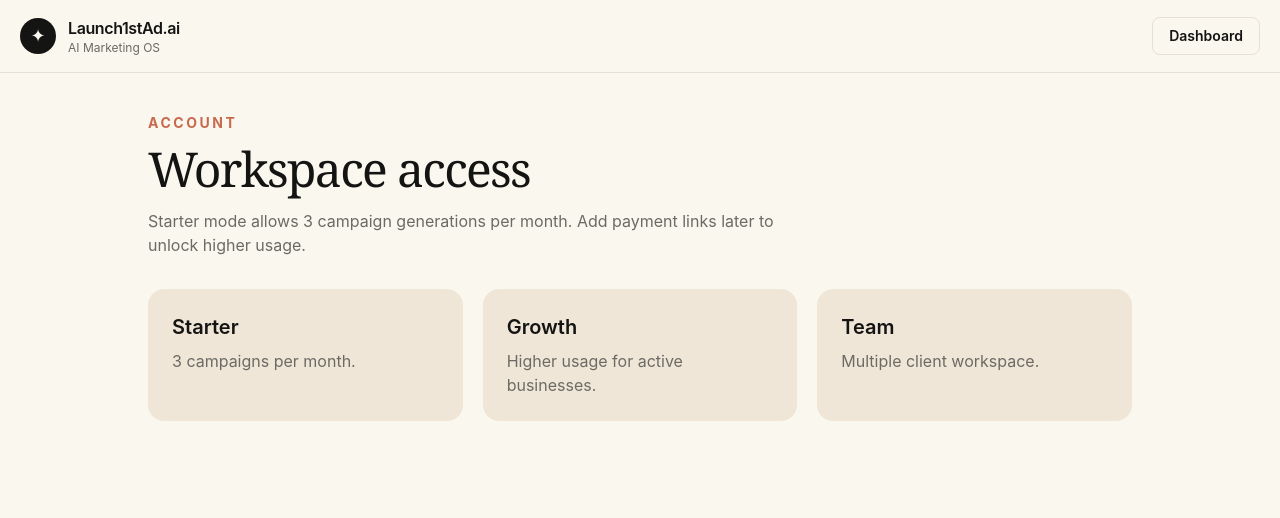
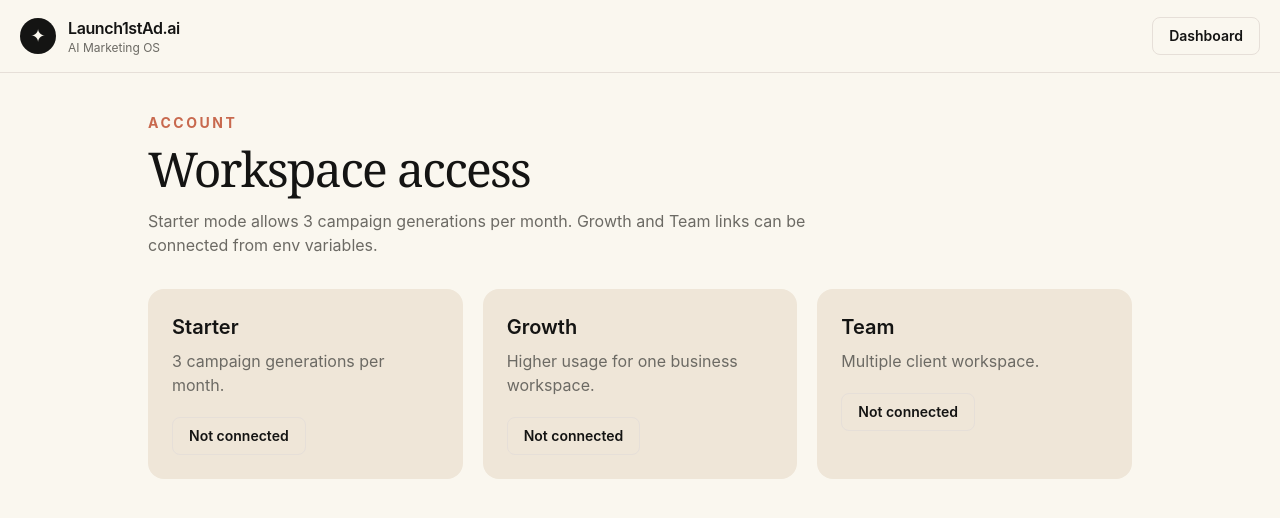
Before and after one commit to lkmeeena882437-dotcom/Launch1stAd.ai, a Next.js app: page /account in a window 1280 px wide. Shown: the top 518 px of the page. Built offline with nearby package versions, Linux system fonts and the light colour scheme; no server answers.

Commit message:
Connect account access cards to environment links

```diff
--- a/app/account/page.tsx
+++ b/app/account/page.tsx
@@ -1,7 +1,20 @@
 import Link from "next/link";
 import { Brand } from "@/components/Brand";
+import { getAppConfig } from "@/lib/appConfig";
+
+function AccessCard({ title, text, href }: { title: string; text: string; href?: string }) {
+  return (
+    <div className="rounded-2xl bg-card p-6">
+      <h2 className="text-xl font-semibold">{title}</h2>
+      <p className="mt-2 text-muted">{text}</p>
+      {href ? <a href={href} className="mt-5 inline-flex rounded-lg bg-coral px-4 py-2 text-sm font-semibold text-white">Open link</a> : <span className="mt-5 inline-flex rounded-lg border border-hairline px-4 py-2 text-sm font-semibold">Not connected</span>}
+    </div>
+  );
+}
 
 export default function AccountPage() {
+  const config = getAppConfig();
+
   return (
     <main className="min-h-screen bg-canvas text-ink">
       <header className="border-b border-hairline bg-canvas">
@@ -13,11 +26,11 @@ export default function AccountPage() {
       <section className="mx-auto max-w-5xl px-5 py-10">
         <p className="text-sm font-bold uppercase tracking-[0.18em] text-coral">Account</p>
         <h1 className="serif-display mt-3 text-5xl">Workspace access</h1>
-        <p className="mt-4 max-w-2xl text-muted">Starter mode allows 3 campaign generations per month. Add payment links later to unlock higher usage.</p>
+        <p className="mt-4 max-w-2xl text-muted">Starter mode allows 3 campaign generations per month. Growth and Team links can be connected from env variables.</p>
         <div className="mt-8 grid gap-5 md:grid-cols-3">
-          <div className="rounded-2xl bg-card p-6"><h2 className="text-xl font-semibold">Starter</h2><p className="mt-2 text-muted">3 campaigns per month.</p></div>
-          <div className="rounded-2xl bg-card p-6"><h2 className="text-xl font-semibold">Growth</h2><p className="mt-2 text-muted">Higher usage for active businesses.</p></div>
-          <div className="rounded-2xl bg-card p-6"><h2 className="text-xl font-semibold">Team</h2><p className="mt-2 text-muted">Multiple client workspace.</p></div>
+          <AccessCard title="Starter" text="3 campaign generations per month." />
+          <AccessCard title="Growth" text="Higher usage for one business workspace." href={config.growthLink || undefined} />
+          <AccessCard title="Team" text="Multiple client workspace." href={config.teamLink || undefined} />
         </div>
       </section>
     </main>
```
